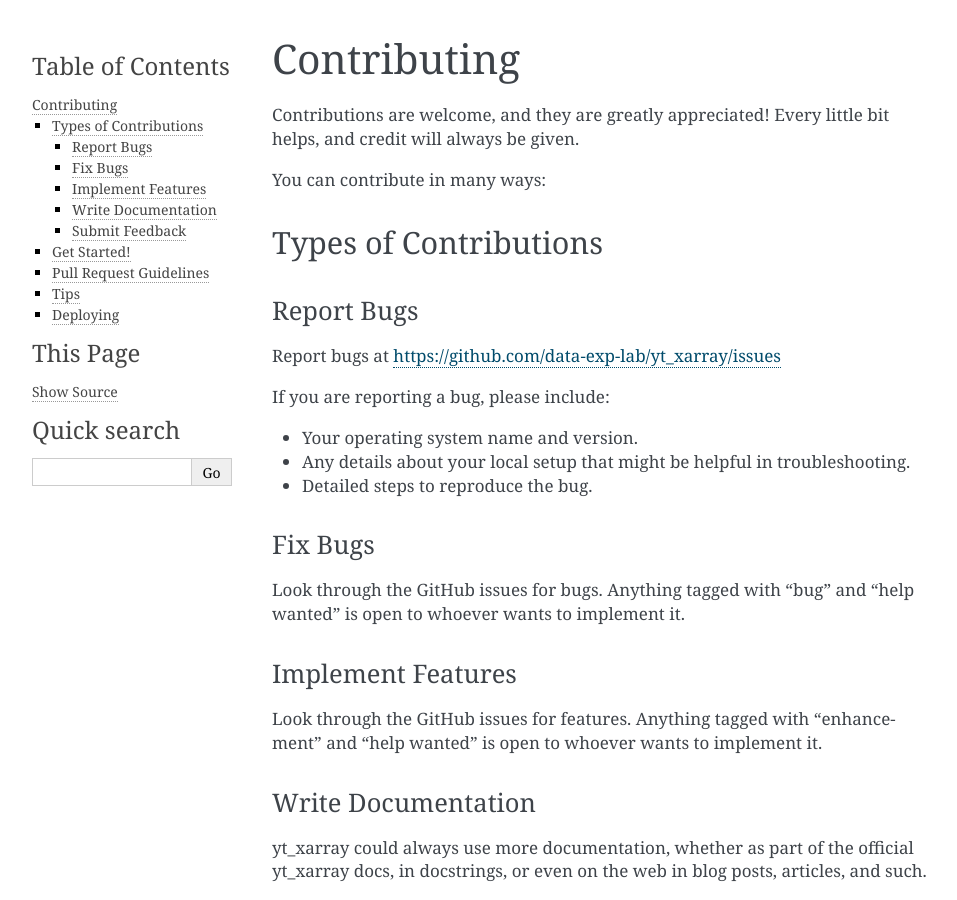
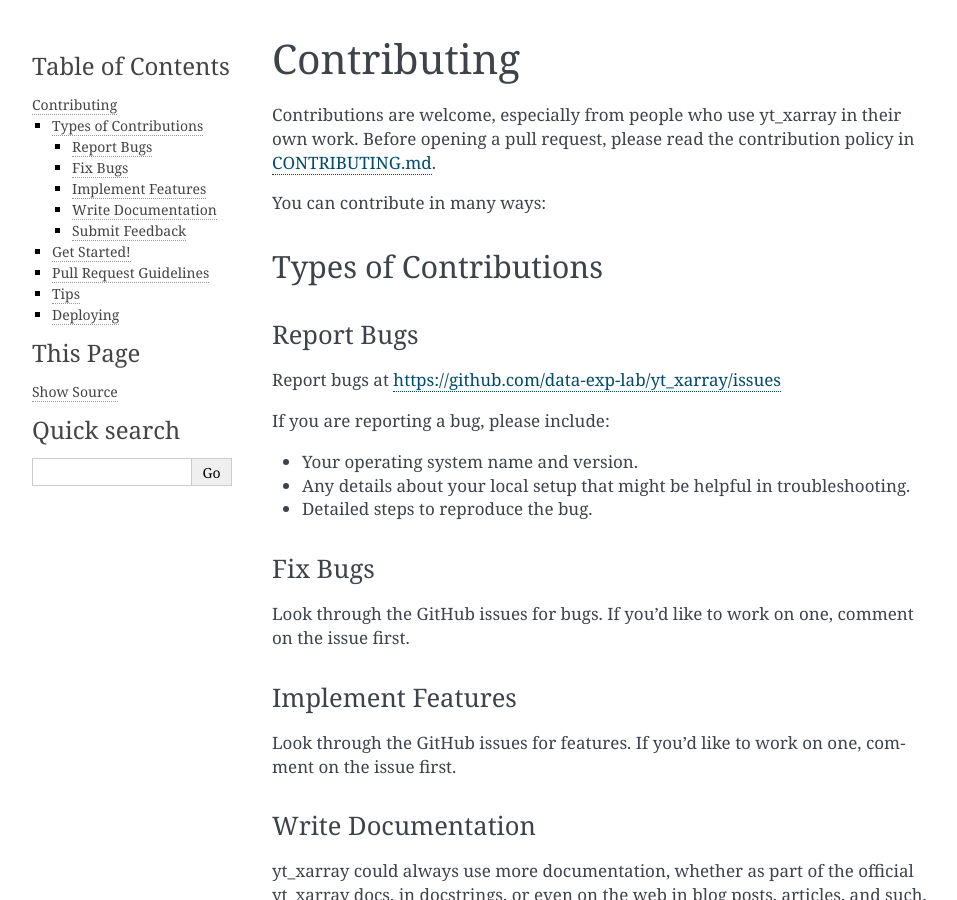
Before and after one commit to data-exp-lab/yt_xarray, a Sphinx documentation site: the page built from docs/contributing.rst, in a window 1280 px wide and 900 px high. Shown: the whole window, without its empty margins (148-1105 px from the left). Built offline with Sphinx 7.4.7, drawn with Linux system fonts in a browser that asks for light colours; pages that are not in the unit, such as notebooks, are missing from menus.

Commit message:
update contributing guidelines

```diff
--- a/docs/contributing.rst
+++ b/docs/contributing.rst
@@ -1,8 +1,9 @@
 Contributing
 ============
 
-Contributions are welcome, and they are greatly appreciated! Every little bit
-helps, and credit will always be given.
+Contributions are welcome, especially from people who use yt_xarray in their
+own work. Before opening a pull request, please read the contribution policy in
+`CONTRIBUTING.md <https://github.com/data-exp-lab/yt_xarray/blob/main/CONTRIBUTING.md>`_.
 
 You can contribute in many ways:
 
@@ -23,14 +24,14 @@
 Fix Bugs
 ********
 
-Look through the GitHub issues for bugs. Anything tagged with "bug" and "help
-wanted" is open to whoever wants to implement it.
+Look through the GitHub issues for bugs. If you'd like to work on one, comment
+on the issue first.
 
 Implement Features
 ******************
 
-Look through the GitHub issues for features. Anything tagged with "enhancement"
-and "help wanted" is open to whoever wants to implement it.
+Look through the GitHub issues for features. If you'd like to work on one,
+comment on the issue first.
 
 Write Documentation
 *******************
```
Also changed, not shown: CONTRIBUTING.md (+19 -2 lines), .github/PULL_REQUEST_TEMPLATE.md (added).
